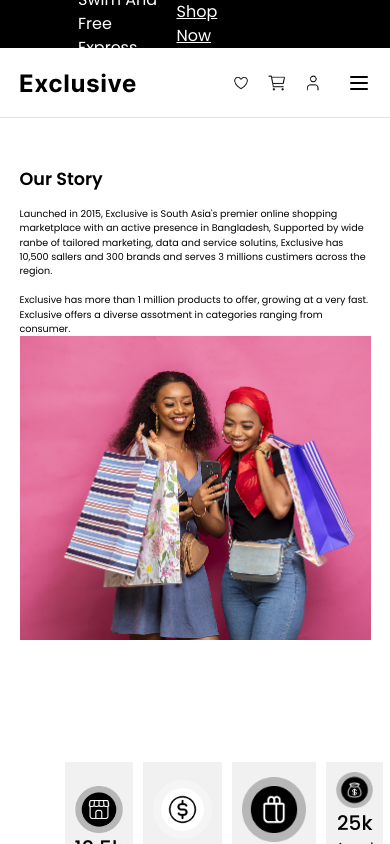
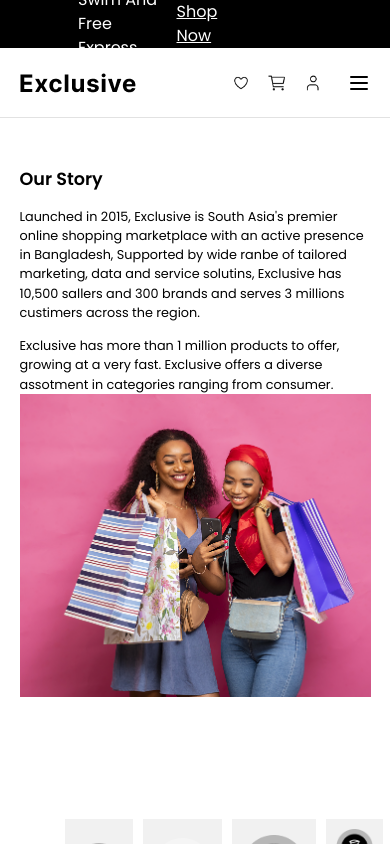
Before and after one commit to coin-123/e-cormmce, a React (Vite) app: page /about in a window 390 px wide. Shown: the top 844 px of the page. Built offline with nearby package versions, Linux system fonts and the light colour scheme.

Commit message:
Update About component text size for better readability on smaller screens

```diff
--- a/src/pages/About.jsx
+++ b/src/pages/About.jsx
@@ -75,7 +75,7 @@ export const About = () => {
           <h1 className=" text-[1.1rem] sm:text-[3rem] font-semibold">Our Story</h1>
 
           <span className="flex flex-col items-center justify-center gap-[0.9rem] sm:gap-[1.2rem] ">
-            <p className="text-[0.6rem] sm:text-[1rem]">
+            <p className="text-[0.8rem] sm:text-[1rem]">
               Launched in 2015, Exclusive is South Asia's premier online
               shopping marketplace with an active presence in Bangladesh,
               Supported by wide ranbe of tailored marketing, data and service
@@ -83,7 +83,7 @@ export const About = () => {
               millions custimers across the region.
             </p>
 
-            <p className="text-[0.6rem] sm:text-[1rem]">
+            <p className="text-[0.8rem] sm:text-[1rem]">
               Exclusive has more than 1 million products to offer, growing at a
               very fast. Exclusive offers a diverse assotment in categories
               ranging from consumer.
```
